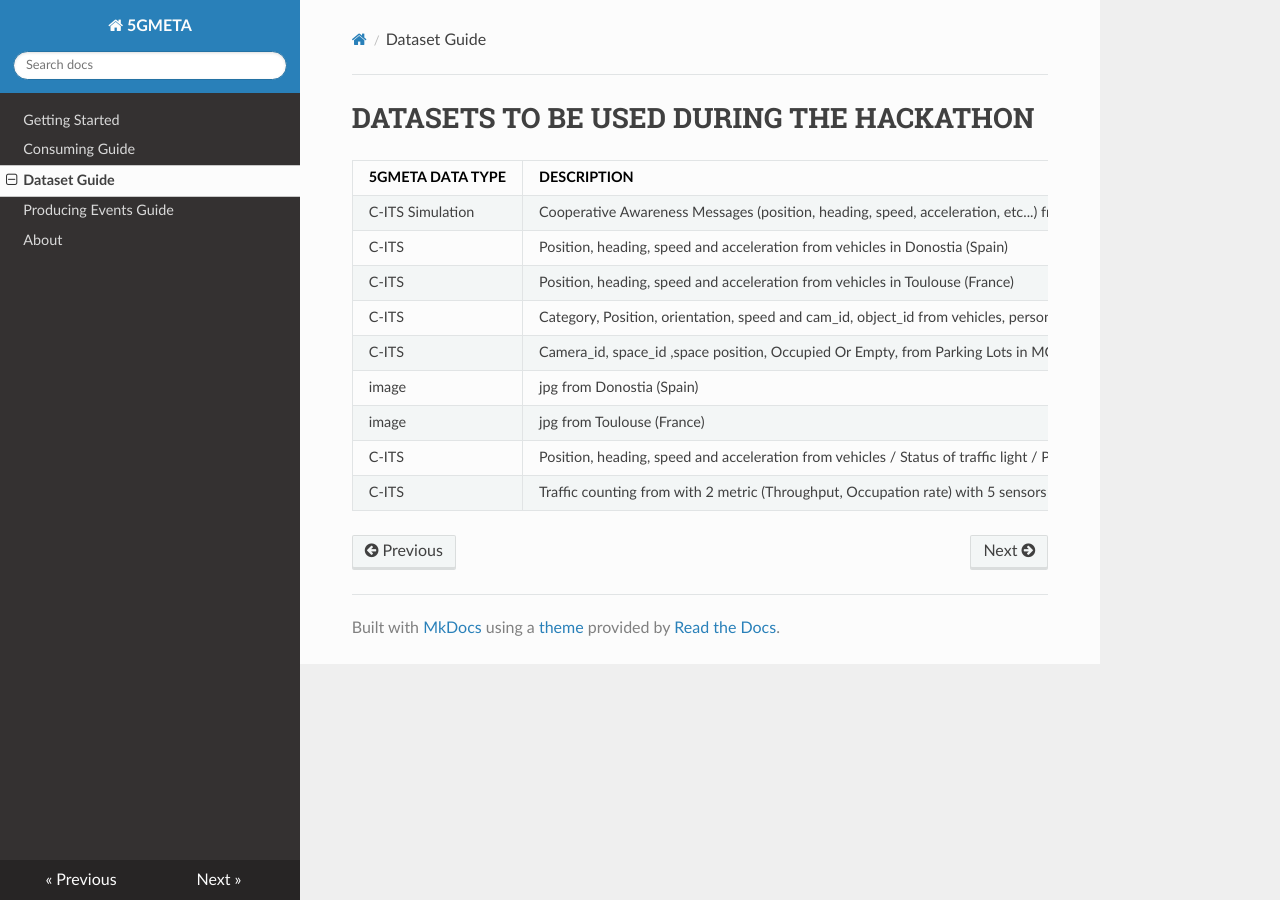
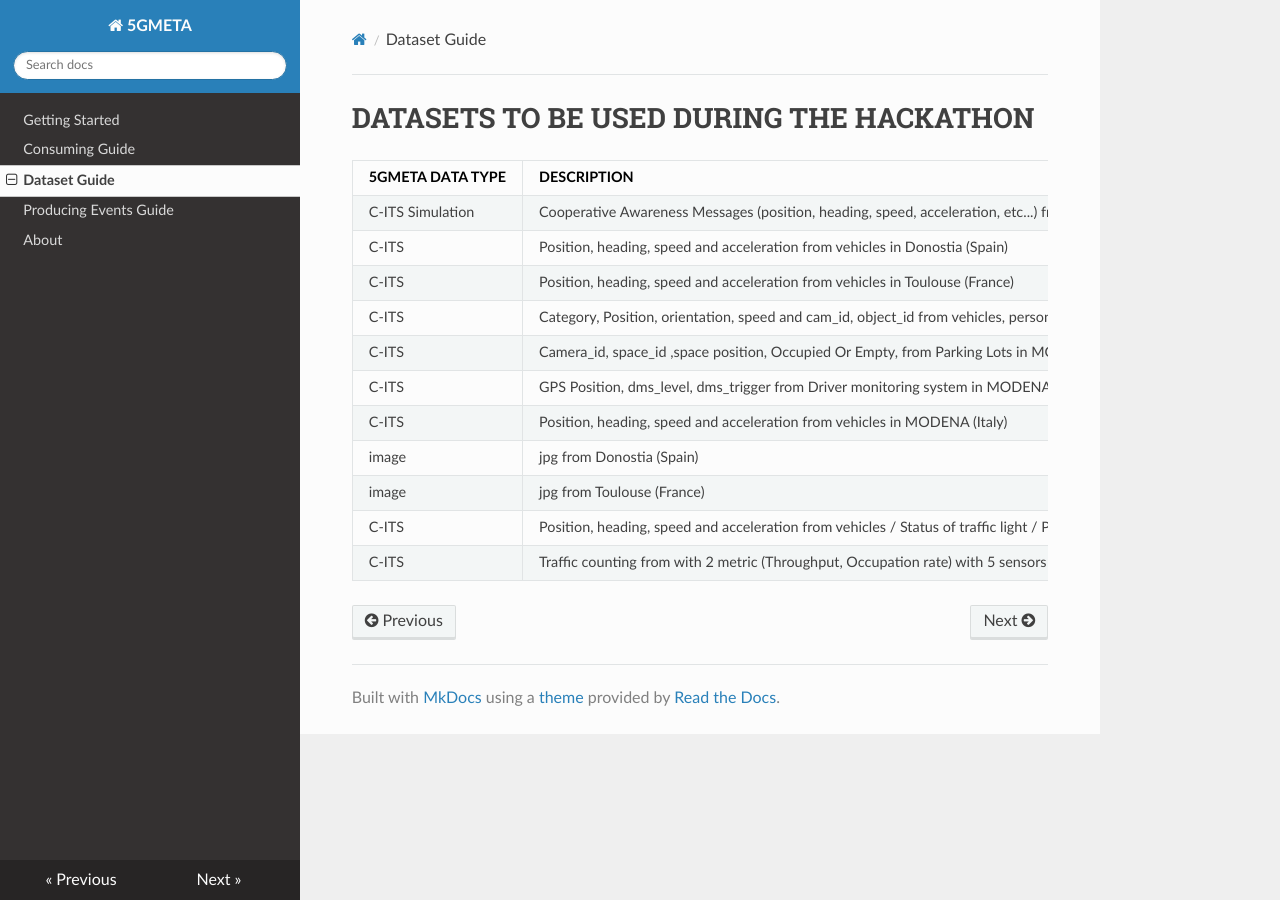
Before and after one commit to jperezcolmenar/5gmeta-dev, an MkDocs documentation site: the page built from docs/datasets.md, in a window 1280 px wide. Built offline with MkDocs 1.6.1, drawn with Linux system fonts in a browser that asks for light colours; nearby versions of some CDN libraries.

Commit message:
updated unimore datasets

```diff
--- a/docs/datasets.md
+++ b/docs/datasets.md
@@ -5,8 +5,10 @@
 | C-ITS Simulation | Cooperative Awareness Messages (position, heading, speed, acceleration, etc...) from simulated vehicles                            | anywhere/worldwide | [WebApp UI](https://github.com/5gmetadmin/5gmeta-dev/blob/main/datasets/image-sample-links-simulator-ui.jpg)                                                                                       |
 | C-ITS            | Position, heading, speed and acceleration from vehicles  in Donostia (Spain)                                                       | 0313331232         | [https://github.com/5gmetadmin/5gmeta-dev/blob/main/datasets/cits-vicomtech-donostia.json](https://github.com/5gmetadmin/5gmeta-dev/blob/main/datasets/cits-vicomtech-donostia.json)               |
 | C-ITS            | Position, heading, speed and acceleration from vehicles  in Toulouse (France)                                                      | 120222021          | [https://github.com/5gmetadmin/5gmeta-dev/blob/main/datasets/cits-vicomtech-toulouse.json](https://github.com/5gmetadmin/5gmeta-dev/blob/main/datasets/cits-vicomtech-toulouse.json)               |
-| C-ITS            | Category, Position, orientation, speed and cam_id, object_id from vehicles, person, bycicle..etc  in MODENA (Italy)                | 1202231113220102   | [https://github.com/5gmetadmin/5gmeta-dev/blob/main/datasets/cits-unimore-modena-road-users.json](https://github.com/5gmetadmin/5gmeta-dev/blob/main/datasets/cits-unimore-modena-road-users.json) |
+| C-ITS            | Category, Position, orientation, speed and cam_id, object_id from vehicles, person, bycicle..etc  in MODENA (Italy)                | 1202231113220102   | [https://github.com/5gmetadmin/5gmeta-dev/blob/main/datasets/cits-unimore-modena-masa.json](https://github.com/5gmetadmin/5gmeta-dev/blob/main/datasets/cits-unimore-modena-masa.json) |
 | C-ITS            | Camera_id, space_id ,space position, Occupied Or Empty, from Parking Lots in MODENA (Italy)                                        | 1202231113220102   | [https://github.com/5gmetadmin/5gmeta-dev/blob/main/datasets/cits-unimore-modena-pld.json](https://github.com/5gmetadmin/5gmeta-dev/blob/main/datasets/cits-unimore-modena-pld.json)               |
+| C-ITS            | GPS Position, dms_level, dms_trigger from Driver monitoring system in MODENA (Italy)                                        | 1202231113220102   | [https://github.com/5gmetadmin/5gmeta-dev/blob/main/datasets/cits-unimore-modena-dms.json](https://github.com/5gmetadmin/5gmeta-dev/blob/main/datasets/cits-unimore-modena-dms.json)               |
+| C-ITS            | Position, heading, speed and acceleration from vehicles in MODENA (Italy)                                        | 1202231113220102   | [https://github.com/5gmetadmin/5gmeta-dev/blob/main/datasets/cits-unimore-modena-cam.json](https://github.com/5gmetadmin/5gmeta-dev/blob/main/datasets/cits-unimore-modena-cam.json)               |
 | image            | jpg from   Donostia (Spain)                                                                                                        | 0313331232         | [https://github.com/5gmetadmin/5gmeta-dev/blob/main/datasets/image-sample-vicomtech-donostia.jpg](https://github.com/5gmetadmin/5gmeta-dev/blob/main/datasets/image-sample-vicomtech-donostia.jpg) |
 | image            | jpg from   Toulouse (France)                                                                                                       | 120222021          | [https://github.com/5gmetadmin/5gmeta-dev/blob/main/datasets/image-sample-vicomtech-toulouse.jpg](https://github.com/5gmetadmin/5gmeta-dev/blob/main/datasets/image-sample-vicomtech-toulouse.jpg) |
 | C-ITS            | Position, heading, speed and acceleration from vehicles / Status of traffic light / Parking area occupancy  in Versailles (France) | 1202200101311      | [https://github.com/5gmetadmin/5gmeta-dev/blob/main/datasets/cits-versailles_area.json](https://github.com/5gmetadmin/5gmeta-dev/blob/main/datasets/cits-versailles_area.json)                     |
```
